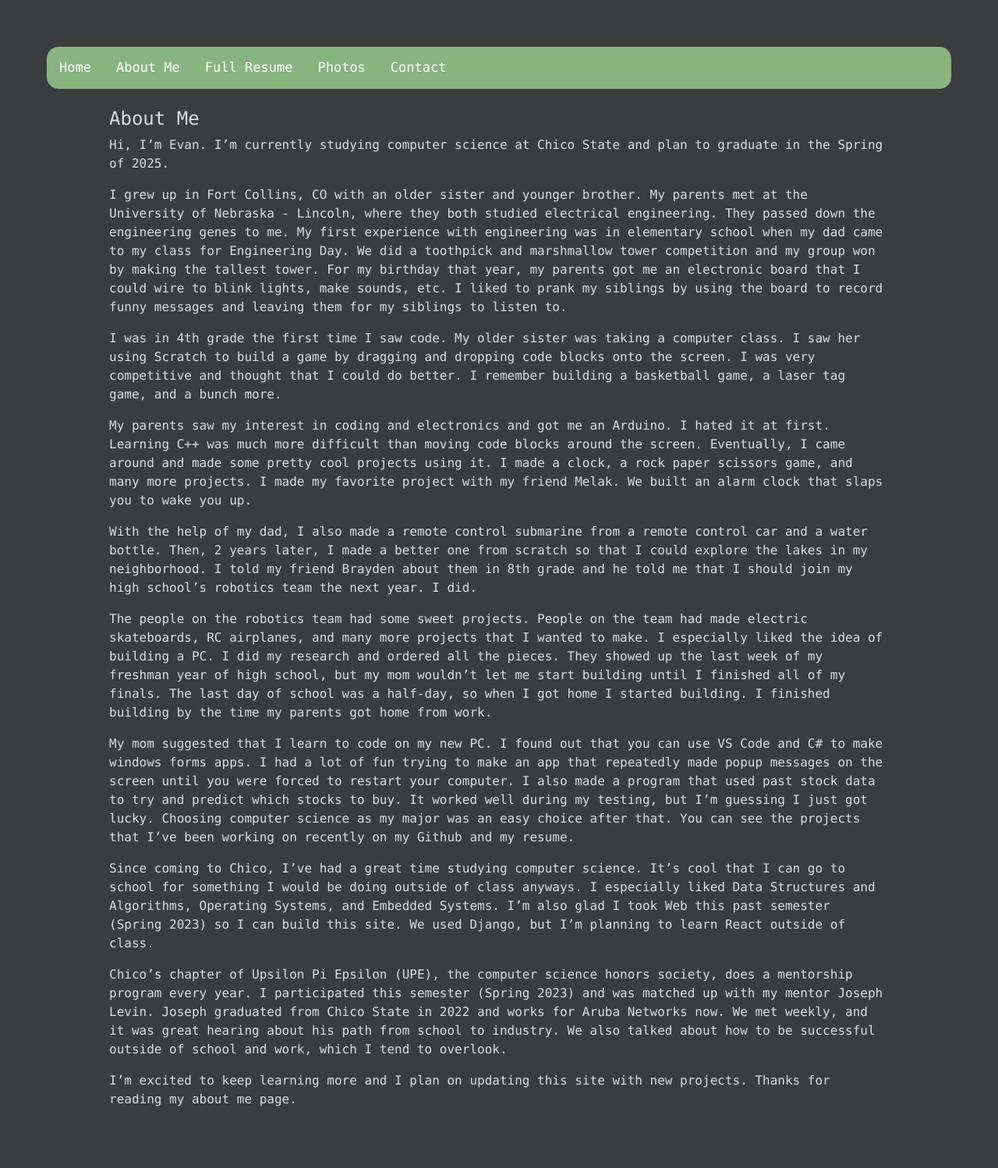
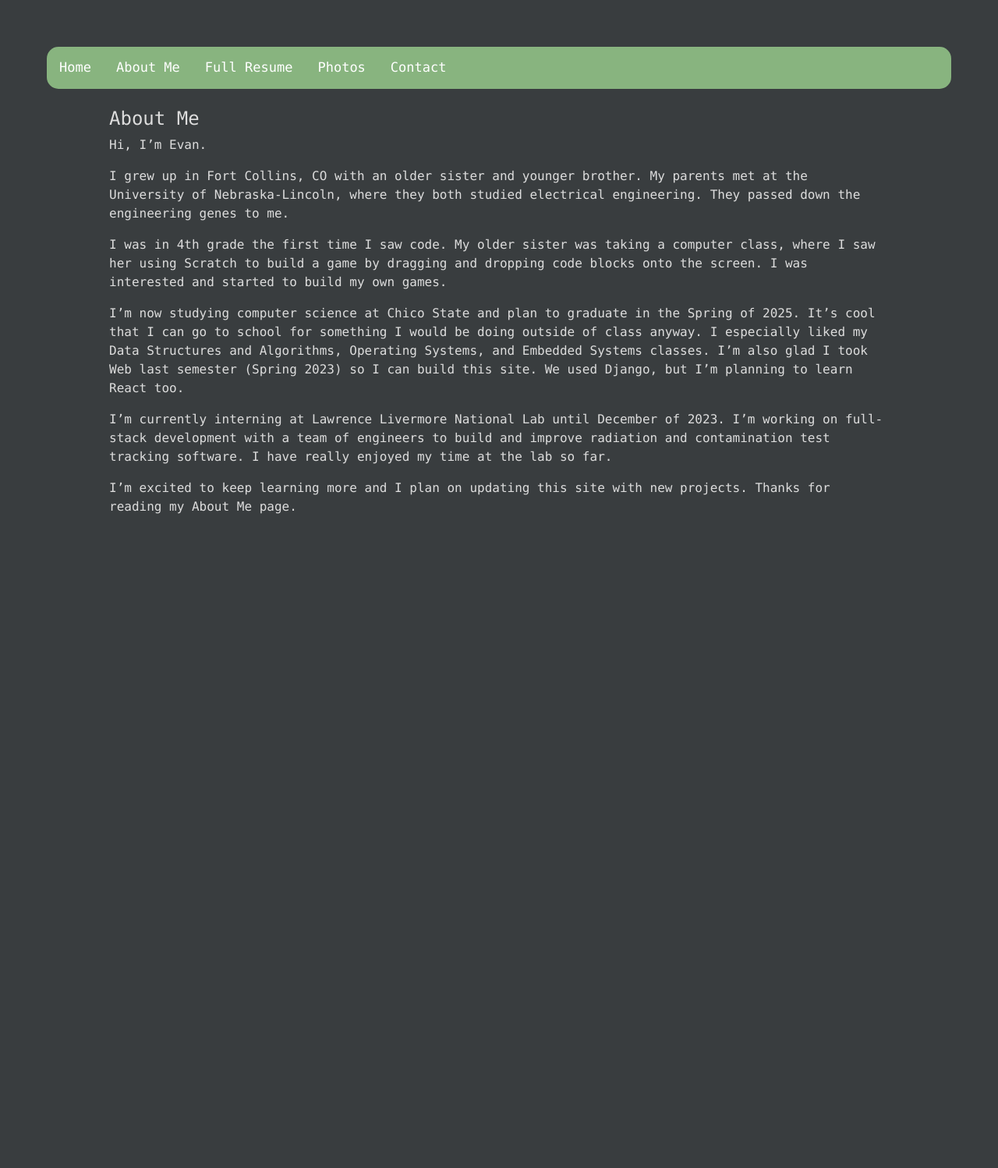
Before and after one commit to evangoertzen/Personal_Site, a Django app: page /about/ in a window 1280 px wide. Shown: the whole page at 78% size. After the commit the page ends 659 px from the top, so only its background shows below. Run offline with Django 4.2, Linux system fonts and the light colour scheme; some libraries are stand-ins or nearby versions.

Commit message:
V2
Changed photos, updated resume, shortened about-me page

```diff
--- /dev/null
+++ b/resume/requirements.txt
@@ -0,0 +1,4 @@
+asgiref==3.5.2
+Django==4.1.4
+sqlparse==0.2.4
+django-bootstrap4==22.3
--- a/resume/resume/settings.py
+++ b/resume/resume/settings.py
@@ -28,7 +28,7 @@ SECRET_KEY = 'django-insecure-io(e8_&(x1k=+g6xw0rhtqdzko052b(!ftwl5hihdk15u1qq#0
 # SECURITY WARNING: don't run with debug turned on in production!
 DEBUG = True
 
-ALLOWED_HOSTS = []
+ALLOWED_HOSTS = ["*"]
 
 
 # Application definition
--- a/resume/static/resume.css
+++ b/resume/static/resume.css
@@ -30,15 +30,6 @@
 	display: inline-block;
  }
 
-.contact {
-	border-radius: 15px 50px 30px;
-	background-color: #88b47f;
-	padding-top: 20px;
-	padding-left: 20px;
-	padding-bottom: 20px;
-	padding-right: 20px;
-}
-
 body {
 	padding: 60px;
 	background-color:#393D3F;
@@ -53,3 +44,12 @@ body {
 a {
 	color: #88b47f;
 }
+
+.contact {
+	border-radius: 15px 50px 30px;
+	background-color: #88b47f;
+	padding-top: 20px;
+	padding-left: 20px;
+	padding-bottom: 20px;
+	padding-right: 20px;
+}
--- a/resume/templates/app1/about.html
+++ b/resume/templates/app1/about.html
@@ -15,42 +15,26 @@
     </div>
 
     <div class="mx-auto" style="width: 1000px">
-      <p>Hi, I’m Evan. I’m currently studying computer science at Chico State and plan to graduate in the Spring of 2025.</p>
+      <p>Hi, I’m Evan.</p>
 
       <p>
-        I grew up in Fort Collins, CO with an older sister and younger brother. My parents met at the University of Nebraska - Lincoln, where they both studied electrical engineering. They passed down the engineering genes to me. My first experience with engineering was in elementary school when my dad came to my class for Engineering Day. We did a toothpick and marshmallow tower competition and my group won by making the tallest tower. For my birthday that year, my parents got me an electronic board that I could wire to blink lights, make sounds, etc. I liked to prank my siblings by using the board to record funny messages and leaving them for my siblings to listen to.
+        I grew up in Fort Collins, CO with an older sister and younger brother. My parents met at the University of Nebraska-Lincoln, where they both studied electrical engineering. They passed down the engineering genes to me.
       </p>
 
       <p>
-        I was in 4th grade the first time I saw code. My older sister was taking a computer class. I saw her using Scratch to build a game by dragging and dropping code blocks onto the screen. I was very competitive and thought that I could do better. I remember building a basketball game, a laser tag game, and a bunch more.
+        I was in 4th grade the first time I saw code. My older sister was taking a computer class, where I saw her using Scratch to build a game by dragging and dropping code blocks onto the screen. I was interested and started to build my own games.
       </p>
 
       <p>
-        My parents saw my interest in coding and electronics and got me an Arduino. I hated it at first. Learning C++ was much more difficult than moving code blocks around the screen. Eventually, I came around and made some pretty cool projects using it. I made a clock, a rock paper scissors game, and many more projects. I made my favorite project with my friend Melak. We built an alarm clock that slaps you to wake you up.
+        I’m now studying computer science at Chico State and plan to graduate in the Spring of 2025. It’s cool that I can go to school for something I would be doing outside of class anyway. I especially liked my  Data Structures and Algorithms, Operating Systems, and Embedded Systems classes. I’m also glad I took Web last semester (Spring 2023) so I can build this site. We used Django, but I’m planning to learn React too.
       </p>
 
       <p>
-        With the help of my dad, I also made a remote control submarine from a remote control car and a water bottle. Then, 2 years later, I made a better one from scratch so that I could explore the lakes in my neighborhood. I told my friend Brayden about them in 8th grade and he told me that I should join my high school’s robotics team the next year. I did.
+        I’m currently interning at Lawrence Livermore National Lab until December of 2023. I’m working on full-stack development with a team of engineers to build and improve radiation and contamination test tracking software. I have really enjoyed my time at the lab so far.
       </p>
 
       <p>
-        The people on the robotics team had some sweet projects. People on the team had made electric skateboards, RC airplanes, and many more projects that I wanted to make. I especially liked the idea of building a PC. I did my research and ordered all the pieces. They showed up the last week of my freshman year of high school, but my mom wouldn’t let me start building until I finished all of my finals. The last day of school was a half-day, so when I got home I started building. I finished building by the time my parents got home from work.
-      </p>
-
-      <p>
-        My mom suggested that I learn to code on my new PC. I found out that you can use VS Code and C# to make windows forms apps. I had a lot of fun trying to make an app that repeatedly made popup messages on the screen until you were forced to restart your computer. I also made a program that used past stock data to try and predict which stocks to buy. It worked well during my testing, but I’m guessing I just got lucky. Choosing computer science as my major was an easy choice after that. You can see the projects that I’ve been working on recently on my Github and my resume.
-      </p>
-
-      <p>
-        Since coming to Chico, I’ve had a great time studying computer science. It’s cool that I can go to school for something I would be doing outside of class anyways. I especially liked Data Structures and Algorithms, Operating Systems, and Embedded Systems. I’m also glad I took Web this past semester (Spring 2023) so I can build this site. We used Django, but I’m planning to learn React outside of class.
-      </p>
-
-      <p>
-        Chico’s chapter of Upsilon Pi Epsilon (UPE), the computer science honors society, does a mentorship program every year. I participated this semester (Spring 2023) and was matched up with my mentor Joseph Levin. Joseph graduated from Chico State in 2022 and works for Aruba Networks now. We met weekly, and it was great hearing about his path from school to industry. We also talked about how to be successful outside of school and work, which I tend to overlook.
-      </p>
-
-      <p>
-        I’m excited to keep learning more and I plan on updating this site with new projects. Thanks for reading my about me page.
+        I’m excited to keep learning more and I plan on updating this site with new projects. Thanks for reading my About Me page.
       </p>
     </div>
   </body>
--- a/resume/templates/app1/contact.html
+++ b/resume/templates/app1/contact.html
@@ -11,7 +11,7 @@
     {% include "navigation.html" %}
     <br>
     <br>
-    <div class="mx-auto" style="width:500px">
+    <div class="mx-auto" style="width:500px;">
       <div class="contact">
           <h4>Contact</h4>
           <hr>
```
Also changed, not shown: resume/static/myself.png, resume/static/photoPage/LLNL.jpg (added), resume/static/photoPage/swimming.jpg (added), 5 other files.
